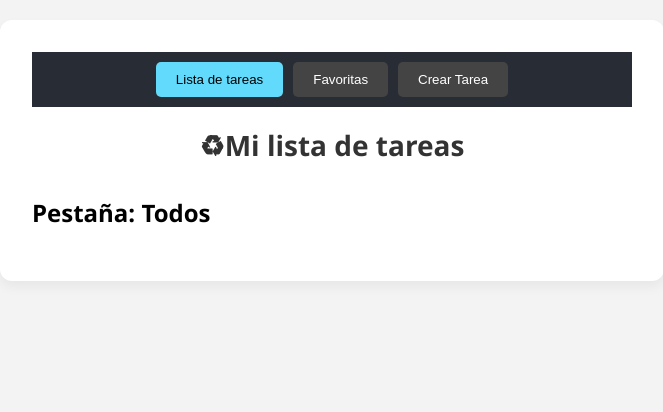
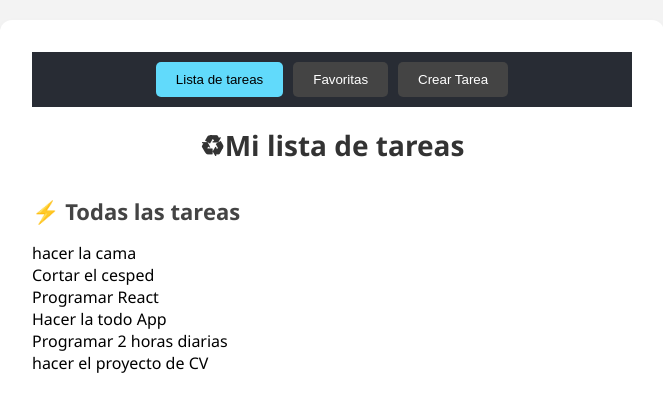
Before and after one commit to javier-ibanez-vizuete/react-todo-app, a React (Vite) app: page / in a window 1280 px wide. Shown: the top 412 px of the page, without its empty margins (308-971 px from the left). Built offline with nearby package versions, Linux system fonts and the light colour scheme.

Commit message:
feat(TodoList): create component and render todo list

```diff
--- a/src/App.jsx
+++ b/src/App.jsx
@@ -3,10 +3,56 @@
 import { Navigation } from "./components/Navigation/Navigation";
 import { Tabs } from "./components/Navigation/Tabs";
 import { TodoForm } from "./components/TodoForm/TodoForm";
+import { TodoList } from "./components/TodoList/TodoList";
+
+const INITIAL_TODOS = [
+	{
+		text: "hacer la cama",
+		completed: false,
+		done: false,
+		favorite: false,
+		id: 1752598904698,
+	},
+	{
+		text: "Cortar el cesped",
+		completed: false,
+		done: false,
+		favorite: false,
+		id: 1752598942394,
+	},
+	{
+		text: "Programar React",
+		completed: false,
+		done: false,
+		favorite: false,
+		id: 1752598945746,
+	},
+	{
+		text: "Hacer la todo App",
+		completed: false,
+		done: false,
+		favorite: false,
+		id: 1752598949402,
+	},
+	{
+		text: "Programar 2 horas diarias",
+		completed: false,
+		done: false,
+		favorite: false,
+		id: 1752598954082,
+	},
+	{
+		text: "hacer el proyecto de CV",
+		completed: false,
+		done: false,
+		favorite: false,
+		id: 1752598958882,
+	},
+];
 
 export const App = () => {
 	const [activeTab, setActiveTab] = useState(Tabs.TODOS);
-	const [todos, setTodos] = useState([]);
+	const [todos, setTodos] = useState(INITIAL_TODOS);
 
 	const addTodo = (newTodo) => setTodos((prev) => [...prev, newTodo]);
 
@@ -15,7 +61,7 @@
 			<Navigation activeTab={activeTab} setActiveTab={setActiveTab} />
 			<h1 className="app-title">♻Mi lista de tareas</h1>
 
-			{activeTab === Tabs.TODOS && <h2>Pestaña: Todos</h2>}
+			{activeTab === Tabs.TODOS && <TodoList todos={todos} />}
 
 			{activeTab === Tabs.FAVORITES && <h2>Pestaña: FAvoritos</h2>}
 
--- /dev/null
+++ b/src/components/TodoList/TodoList.jsx
@@ -0,0 +1,19 @@
+import "./TodoList.css";
+
+export const TodoList = ({ todos }) => {
+	console.log(todos);
+
+	return (
+		<div className="todo-list-container">
+			<h2 className="todo-list-title">⚡ Todas las tareas</h2>
+
+			{!todos?.length && <p className="todo-list-empty">No hay tareas que mostrar</p>}
+
+			{todos.map((todo) => (
+				<div className="todo" key={todo.id}>
+					{todo.text}
+				</div>
+			))}
+		</div>
+	);
+};
```
